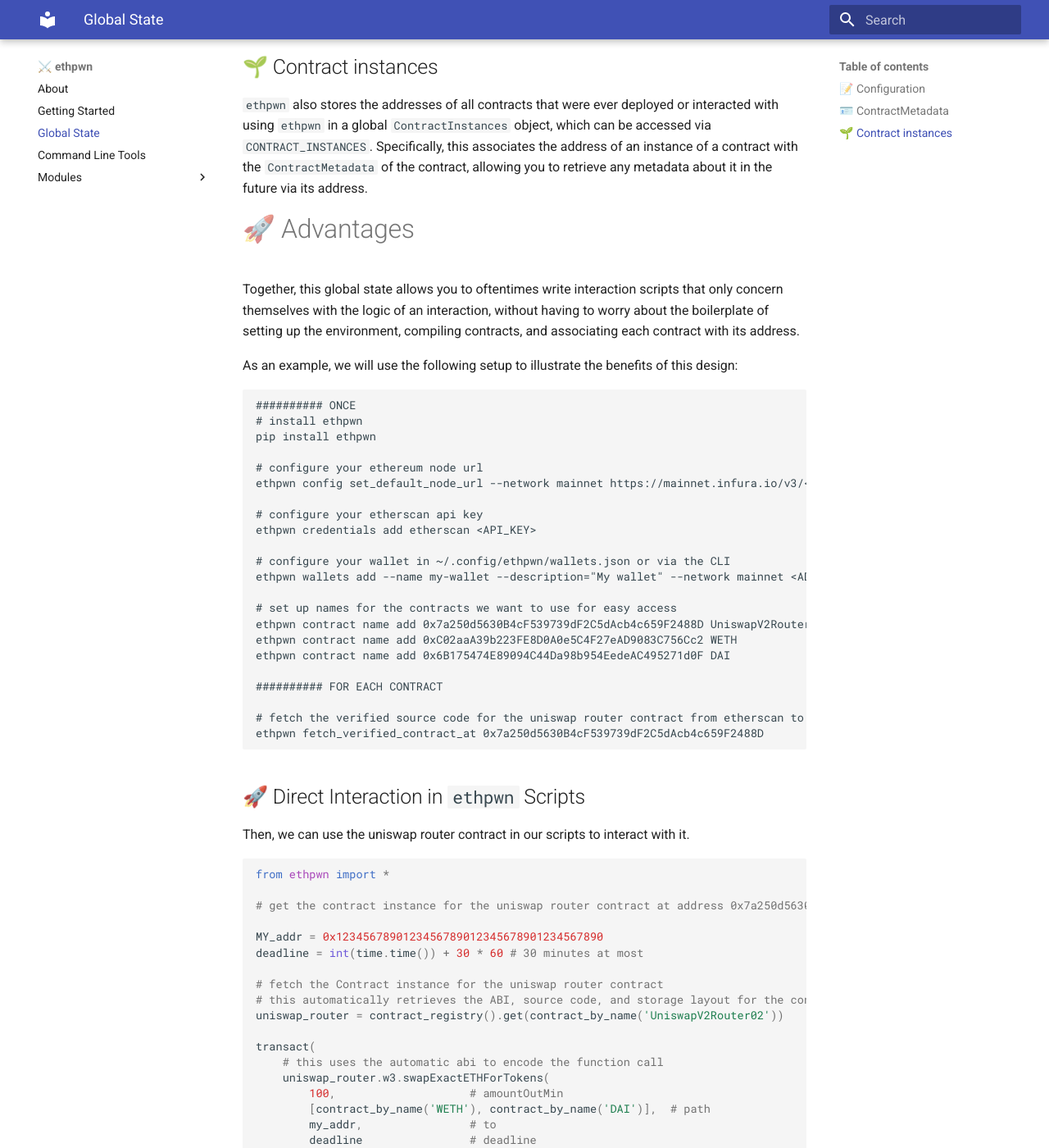
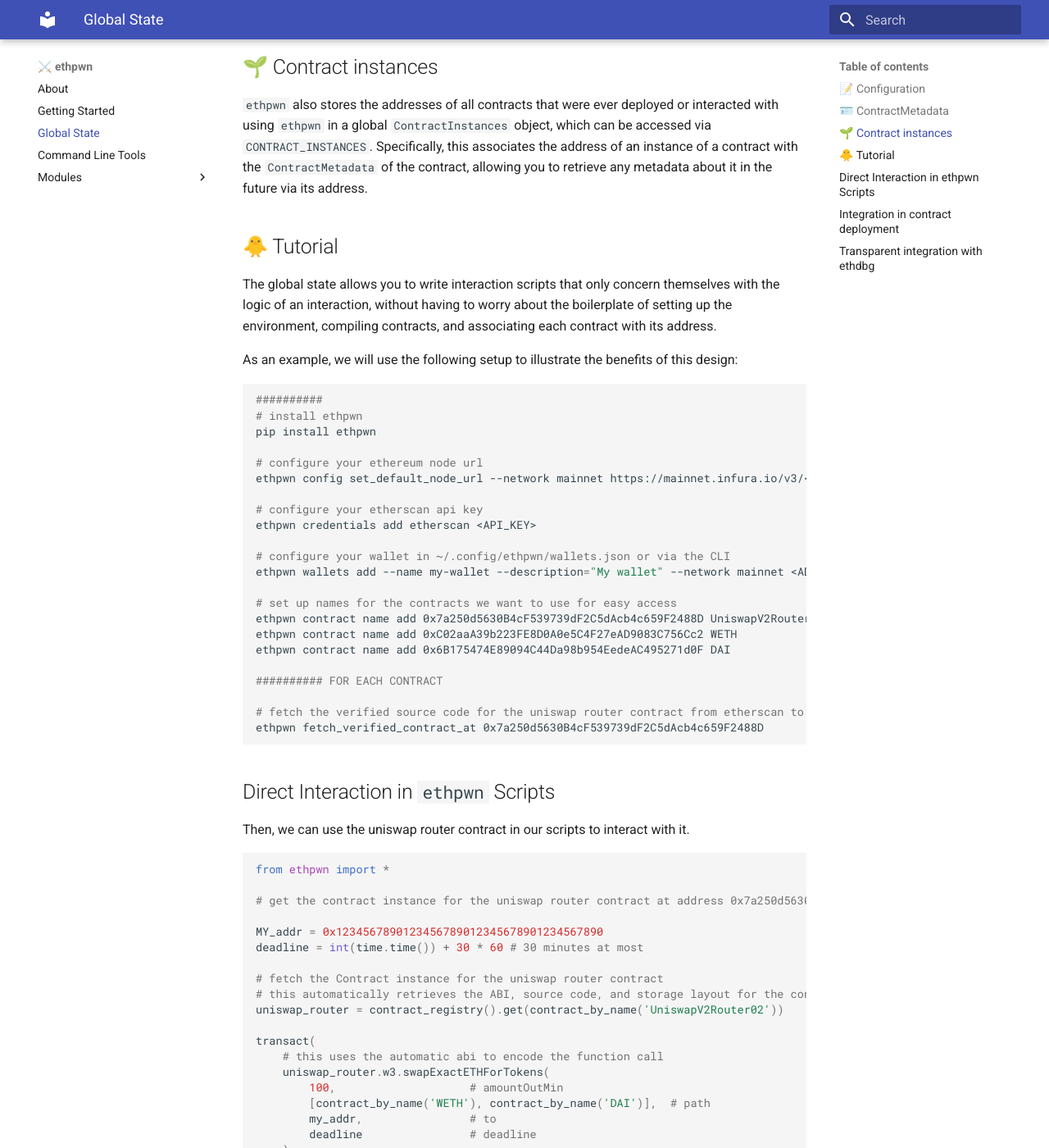
Before and after one commit to ethpwn/ethpwn, an MkDocs documentation site: the page built from docs/docs/ethpwn/global_state.md, in a window 1280 px wide and 1400 px high, scrolled down 1189 px. Shown: the whole window at 82% size. Built offline with MkDocs 1.6.1 and Material for MkDocs 9.7.7, drawn with Linux system fonts in a browser that asks for light colours; some of the changed text lies outside the part shown.

Commit message:
fixing doc
Signed-off-by: degrigis <degrigis@ucsb.edu>

````diff
--- a/docs/docs/ethpwn/global_state.md
+++ b/docs/docs/ethpwn/global_state.md
@@ -28,13 +28,14 @@
 ## 🌱 Contract instances
 `ethpwn` also stores the addresses of all contracts that were ever deployed or interacted with using `ethpwn` in a global `ContractInstances` object, which can be accessed via `CONTRACT_INSTANCES`. Specifically, this associates the address of an instance of a contract with the `ContractMetadata` of the contract, allowing you to retrieve any metadata about it in the future via its address.
 
-# 🚀 Advantages
+## 🐥 Tutorial
 
-Together, this global state allows you to oftentimes write interaction scripts that only concern themselves with the logic of an interaction, without having to worry about the boilerplate of setting up the environment, compiling contracts, and associating each contract with its address.
+The global state allows you to write interaction scripts that only concern themselves with the logic of an interaction, without having to worry about the boilerplate of setting up the environment, compiling contracts, and associating each contract with its address.
 
 As an example, we will use the following setup to illustrate the benefits of this design:
-```
-########## ONCE
+
+```bash
+##########
 # install ethpwn
 pip install ethpwn
 
@@ -58,7 +59,7 @@
 ethpwn fetch_verified_contract_at 0x7a250d5630B4cF539739dF2C5dAcb4c659F2488D
 ```
 
-## 🚀 Direct Interaction in `ethpwn` Scripts
+## Direct Interaction in `ethpwn` Scripts
 
 Then, we can use the uniswap router contract in our scripts to interact with it.
 ```python
@@ -85,7 +86,7 @@
 )
 ```
 
-## 🚀 Integration in contract deployment
+## Integration in contract deployment
 
 Instead of performing this action manually, we can instead deploy a solidity contract to perform this action for us.
 ```python
@@ -130,14 +131,5 @@
 print(f"Transaction ID: {txid.hex()}")
 ```
 
-## 🐛 Integration with `ethdbg`
-
-Finally, we can also use `ethdbg` to debug the contract we just deployed.
-```bash
-# launch ethdbg on the transaction we just created
-ethdbg --txid <txid>
-```
-
-Since we compiled the contract using `ethpwn`, `ethdbg` will automatically have the source-code available during the debug session and allow
-you to inspect the storage layout of the contract as well as step through to see how the arguments are setup.
-Similarly, because we have already fetched the source code of the Uniswap router, `ethdbg` will also have the source code of the Uniswap router available during the debug session, allowing you to step through the execution of the exact swapping logic as it happens.
+## Transparent integration with `ethdbg`
+Since we compiled the contract using `ethpwn`, `ethdbg` will automatically have the source-code available during a debug session.
````
Also changed, not shown: docs/docs/ethpwn/getting_started.md (+2 -0 lines).
